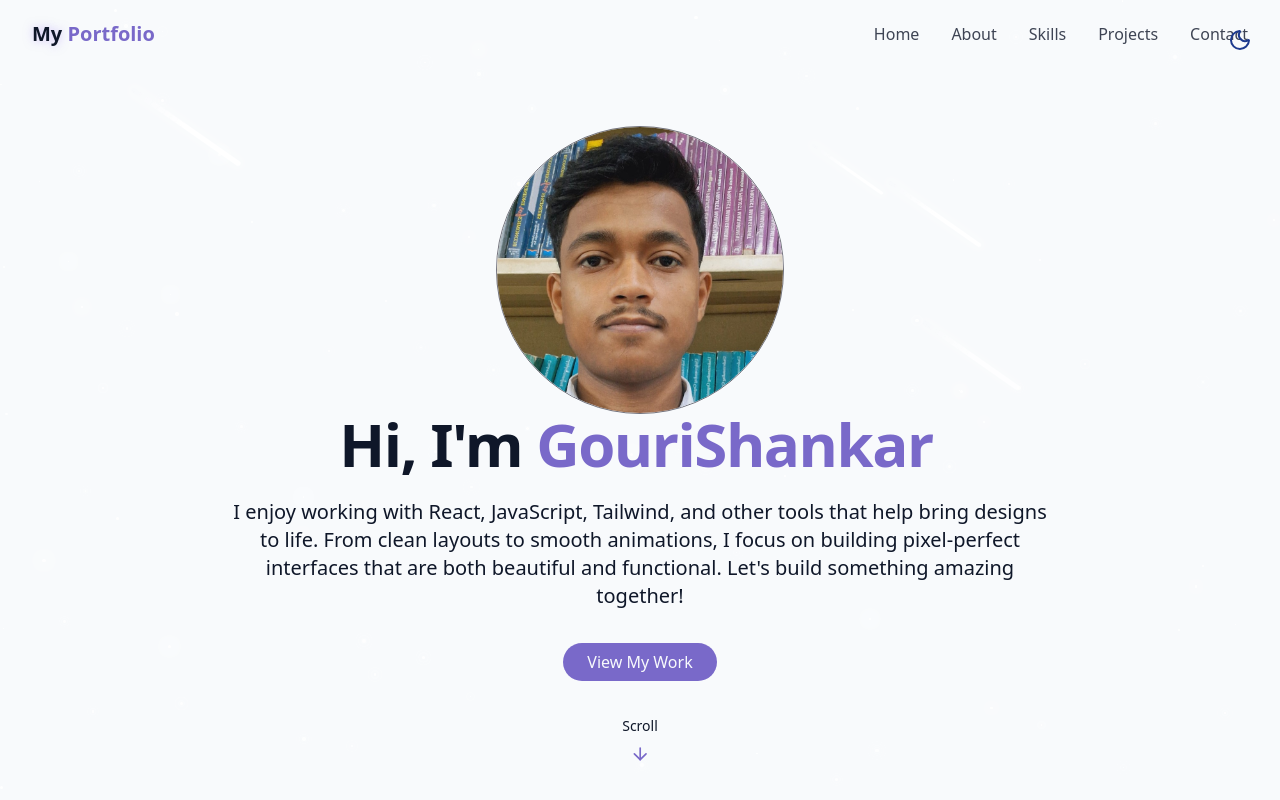
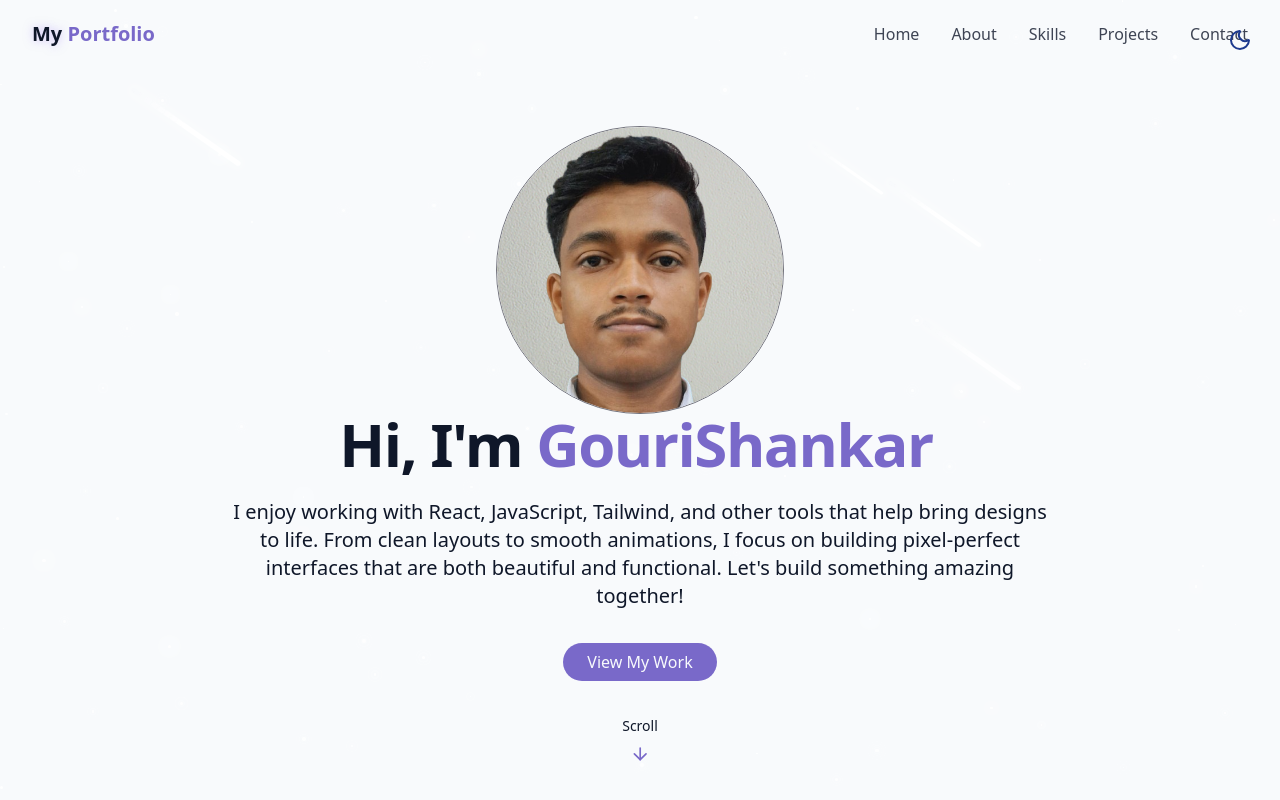
Before and after one commit to 3211SHANKAR/portfolio, a React (Vite) app: page / in a window 1280 px wide. Shown: the top 800 px of the page. Built offline with nearby package versions, Linux system fonts and the light colour scheme; the HTML template or start-up script is replaced by a standard one.

Commit message:
image corrected

```diff
--- a/src/components/HeroSection.jsx
+++ b/src/components/HeroSection.jsx
@@ -15,7 +15,7 @@ export const HeroSection = () => {
 
    <div className="w-40 sm:w-60 md:w-72 aspect-square border border-zinc-500 rounded-full overflow-hidden bg-zinc-600 mx-auto">
   <img
-    src="/myprofile.jpg"
+    src="/myprofile.png"
     alt="Project or Profile"
     className="w-full h-full object-cover"
   />
```
Also changed, not shown: public/myprofile.jpg (deleted), public/myprofile.png (added).
